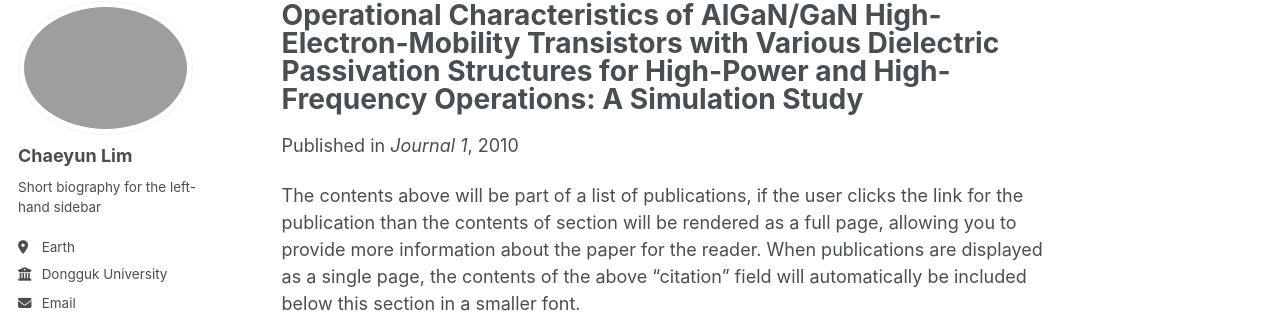
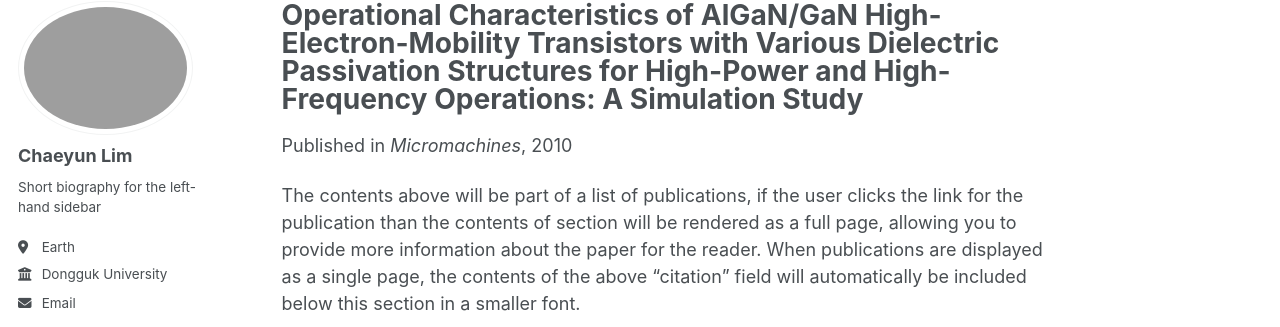
Before and after one commit to Chaeyun97/Chaeyun97.github.io, a Jekyll site: the page built from _publications/2010-10-01-paper-title-number-2.md, in a window 1280 px wide and 1167 px high. Shown: the part 98-425 px from the top of the window. Built offline with Jekyll 4.4.1, drawn with Linux system fonts in a browser that asks for light colours; some web fonts are replaced; a script that is not in the unit is left out.

Commit message:
Update 2010-10-01-paper-title-number-2.md

```diff
--- a/_publications/2010-10-01-paper-title-number-2.md
+++ b/_publications/2010-10-01-paper-title-number-2.md
@@ -5,7 +5,7 @@ category: manuscripts
 permalink: /publication/2010-10-01-paper-title-number-2
 excerpt: 'This paper is about the number 2. The number 3 is left for future work.'
 date: 2010-10-01
-venue: 'Journal 1'
+venue: 'Micromachines'
 
 paperurl: 'http://chaeyun97.github.io/files/Micromachines.pdf'
 citation: 'Your Name, You. (2010). &quot;Paper Title Number 2.&quot; <i>Journal 1</i>. 1(2).'
```
